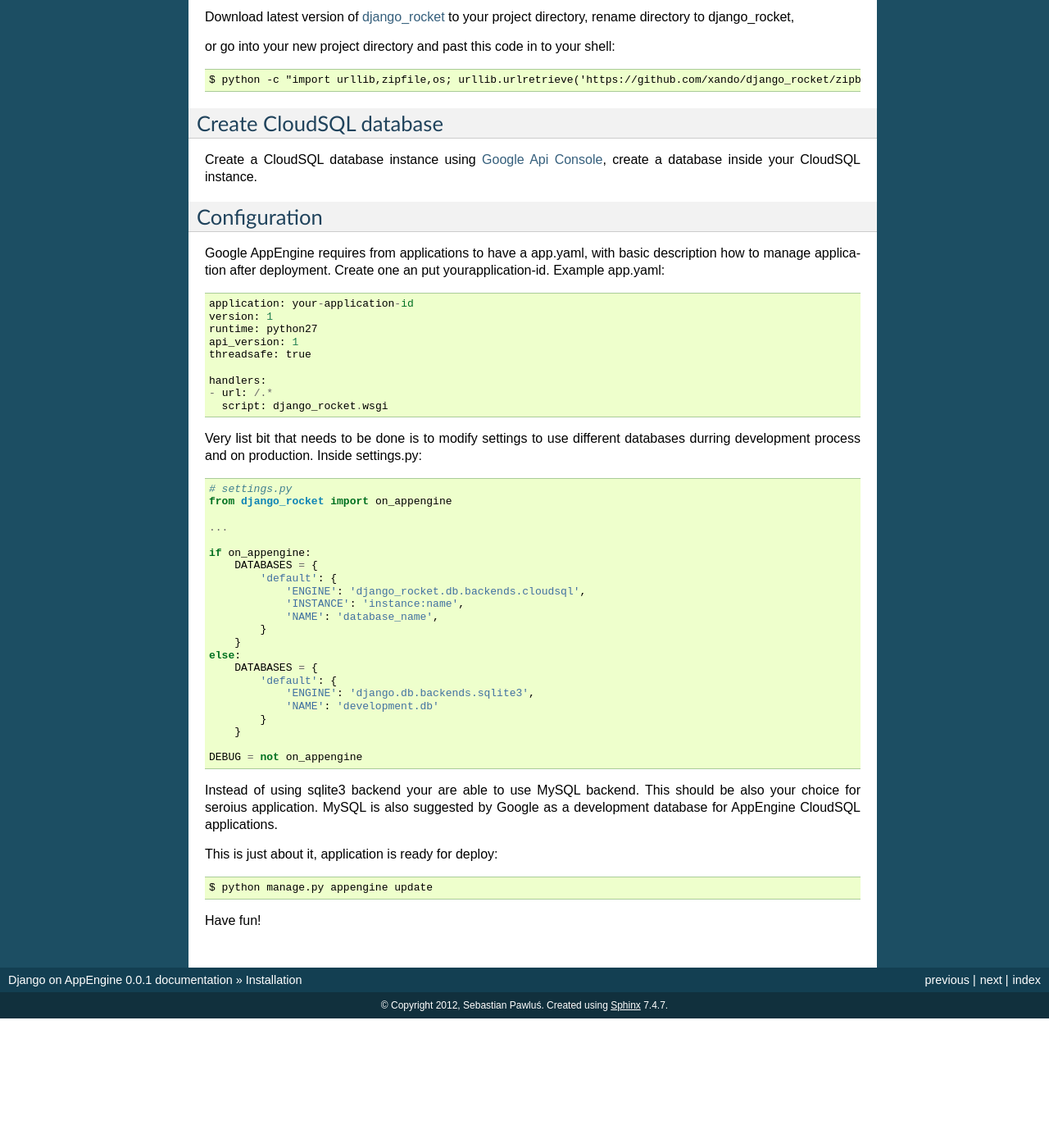
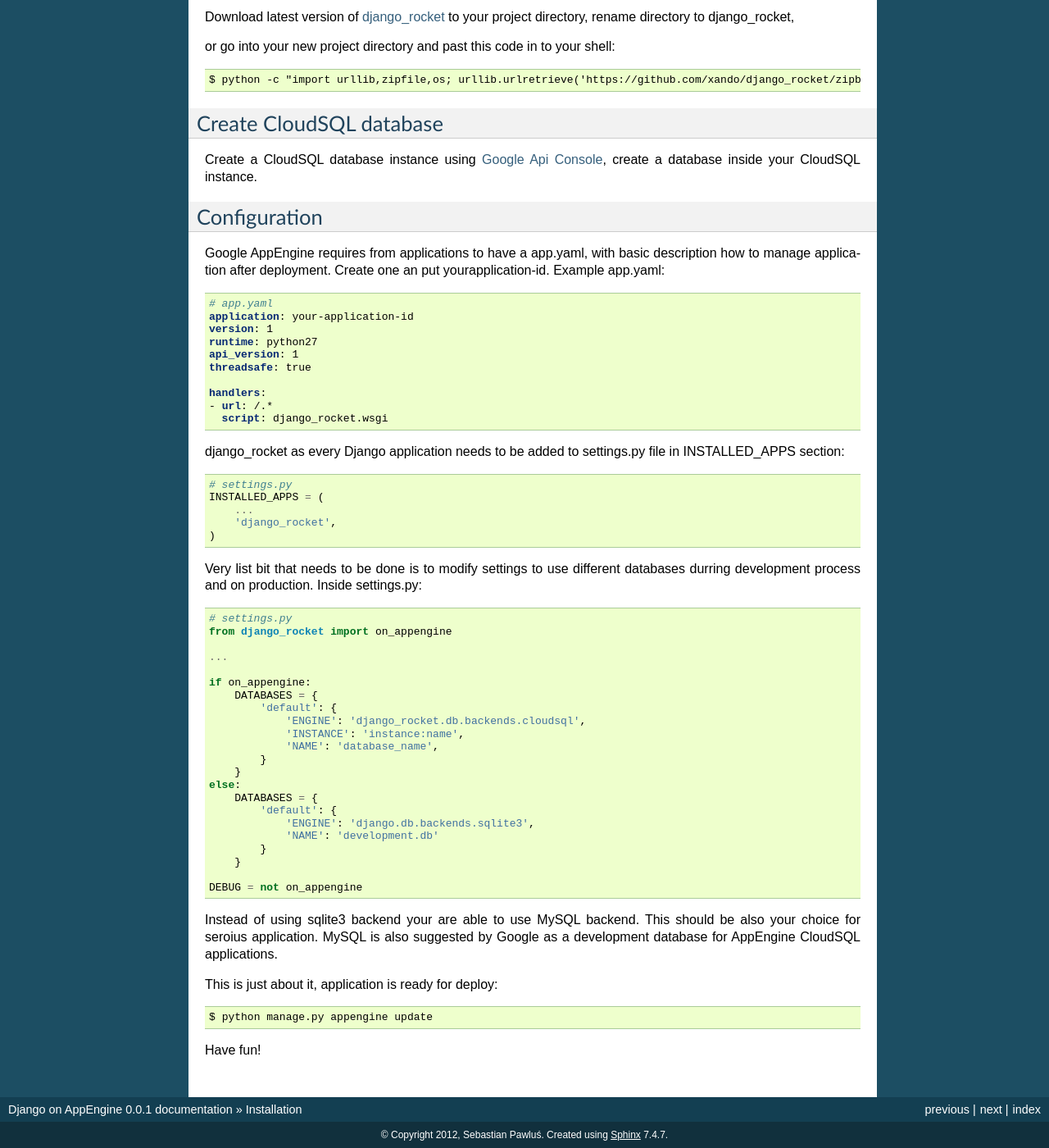
Before and after one commit to xando/django-rocket-engine, a Sphinx documentation site: the page built from docs/installation.rst, in a window 1280 px wide and 1400 px high, scrolled down 698 px. Shown: the whole window at 82% size. Built offline with Sphinx 7.4.7, drawn with Linux system fonts in a browser that asks for light colours; before the commit the page ends 1940 px from its top, so only the background shows below that.

Commit message:
Docs updates.

```diff
--- a/docs/installation.rst
+++ b/docs/installation.rst
@@ -66,8 +66,11 @@
 
 Google AppEngine requires from  applications to have a app.yaml, with
 basic description  how to manage application  after deployment. Create
-one an put yourapplication-id. Example app.yaml::
+one an put yourapplication-id. Example app.yaml:
 
+.. code-block:: yaml
+
+    # app.yaml
     application: your-application-id
     version: 1
     runtime: python27
@@ -79,9 +82,21 @@
       script: django_rocket.wsgi
 
 
+django_rocket as every Django application needs to be added to settings.py file in INSTALLED_APPS section:
+
+.. code-block:: python
+
+    # settings.py
+    INSTALLED_APPS = (
+        ...
+        'django_rocket',
+    )
+
 Very list  bit that  needs to  be done  is to  modify settings  to use
 different    databases   durring    development    process   and    on
-production. Inside settings.py::
+production. Inside settings.py:
+
+.. code-block:: python
 
     # settings.py
     from django_rocket import on_appengine
@@ -111,7 +126,10 @@
 application.  MySQL  is also  suggested  by  Google as  a  development
 database for AppEngine CloudSQL applications.
 
-This is just about it, application is ready for deploy::
+This is just about it, application is ready for deploy:
+
+
+.. code-block:: bash
 
     $ python manage.py appengine update
 
```
